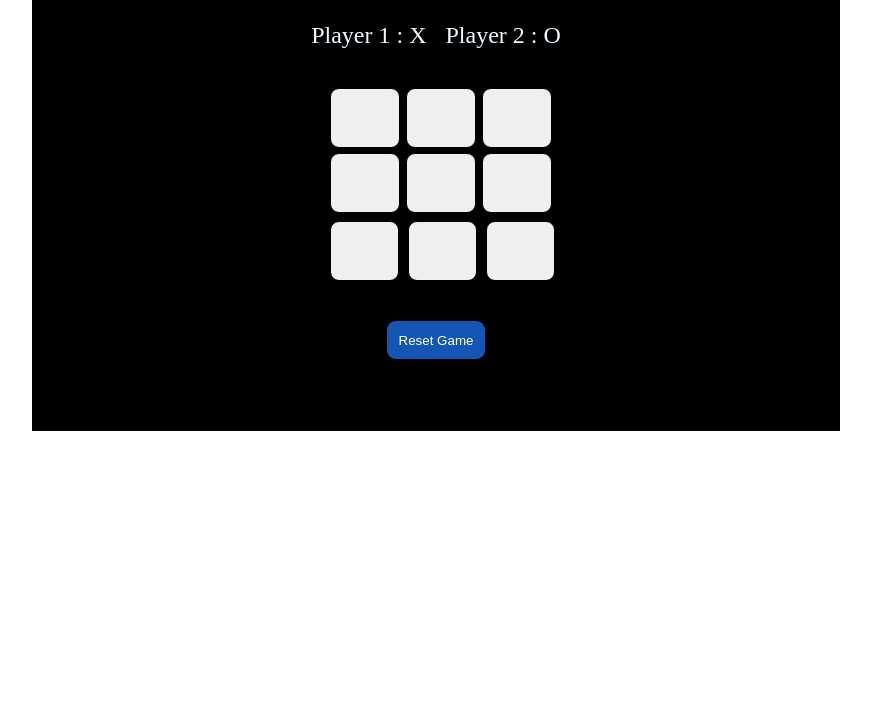
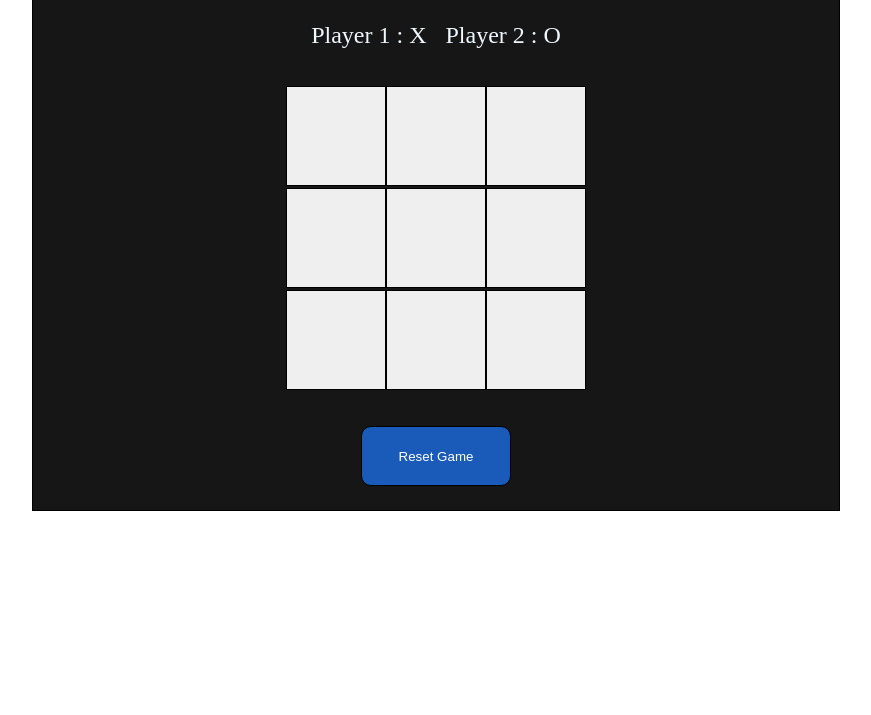
Before and after one commit to kisanggg/TicTacToe, a plain HTML site: page tictactoe.html in a window 1280 px wide. Shown: the part 85-800 px from the top of the page, without its empty margins (266-1137 px from the left). Drawn offline with Linux system fonts and the light colour scheme.

Commit message:
change commit

```diff
--- a/styles.css
+++ b/styles.css
@@ -8,9 +8,9 @@ h1{
     padding: 3px;
     margin:2px;
     width: 800px;
-    height: 500px;
+    height: 580px;
     margin-left: 290px;
-    background-color: black;
+    background-color: rgb(23, 22, 22);
 }
 .players{
     display: flex;
@@ -29,102 +29,31 @@ h1{
     color:aliceblue;
     margin-left: 10px;
 }
-.btn1{
-    width: 70px;
-    height: 60px;
-    margin:1px;
-    border: 1px solid black;
-    border-radius: 9px;
-}
-.btn2{
-    width: 70px;
-    height: 60px;
-    margin:1px;
-    border: 1px solid black;
-    border-radius: 9px;
-}
-.btn3{
-    width: 70px;
-    height: 60px;
-    margin:1px;
-    border: 1px solid black;
-    border-radius: 9px;
-}
-.btn4{
-    width: 70px;
-    height: 60px;
-    margin:1px;
-    border: 1px solid black;
-    border-radius: 9px;
-}
-.btn5{
-    width: 70px;
-    height: 60px;
-    margin:1px;
-    border: 1px solid black;
-    border-radius: 9px;
-}
-.btn6{
-    width: 70px;
-    height: 60px;
-    margin:1px;
-    border: 1px solid black;
-    border-radius: 9px;
-}
-.btn7{
-    width: 69px;
-    height: 60px;
-    margin:1px;
-    border: 1px solid black;
-    border-radius: 9px;
-}
-.btn8{
-    width: 69px;
-    height: 60px;
-    border: 1px solid black;
-    border-radius: 9px;
-}
-.btn9{
-    width: 69px;
-    height: 60px;
-    margin:1px;
-    border: 1px solid black;
-    border-radius: 9px;
-}
-button{
-    margin: 4px;
-    height: 40px;
-    width: 100px;
-}
-.row1{
-
-    width: 230px;
-    padding: 1px;
-    margin-left:289px ;
-    border-radius: 12px;
-    background-color: black;
-}
-.row2{
-
-    width: 230px;
-    padding: 1px;
-    margin-left:289px ;
-    border-radius: 12px;
-    background-color: black;
-}
-.row3{
-    width: 230px;
-    padding: 1px;
-    margin-left:290px ;
-    border-radius: 12px;
-    background-color: black;
-}
 .reset{
     margin-top: 30px;
 }
-.btn{
+.reset button{
+    margin: 4px;
+    height: 60px;
+    width: 150px;
     border-radius: 10px;
     background-color: rgba(28, 109, 231, 0.782);
     color: white;
     border: 1px solid black;
 }
+.boardContainer button{
+    width: 100px;
+    height: 100px;
+    border: 1px solid #000;
+    display: inline-block;
+    font-size: 30px;
+    color: #fff;
+}
+.boardContainer{
+    margin: 0 auto;
+    max-width: 300px;
+    display: grid;
+    justify-items: center;
+    align-content: space-around;
+    grid-template-columns: repeat(3, 1fr);
+}
```
